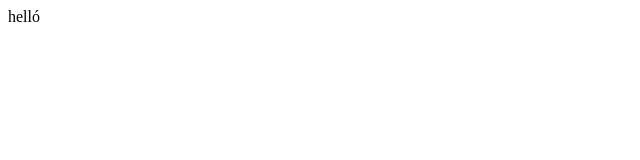
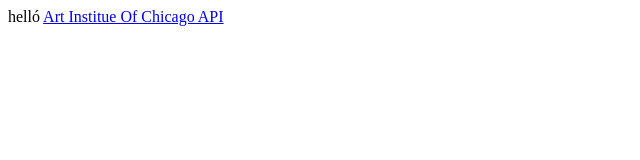
Before and after one commit to OroszDorkaa/OroszDorkaa.github.io, a plain HTML site: page index.html in a window 1280 px wide. Shown: the whole page, without its empty margins (0-640 px from the left). Drawn offline with Linux system fonts and the light colour scheme.

Commit message:
szerkesztes.

```diff
--- a/index.html
+++ b/index.html
@@ -7,5 +7,6 @@
 </head>
 <body>
     helló
+    <a href="/ArtInstituteOfChicago/index.html">Art Institue Of Chicago API</a>
 </body>
 </html>
```
